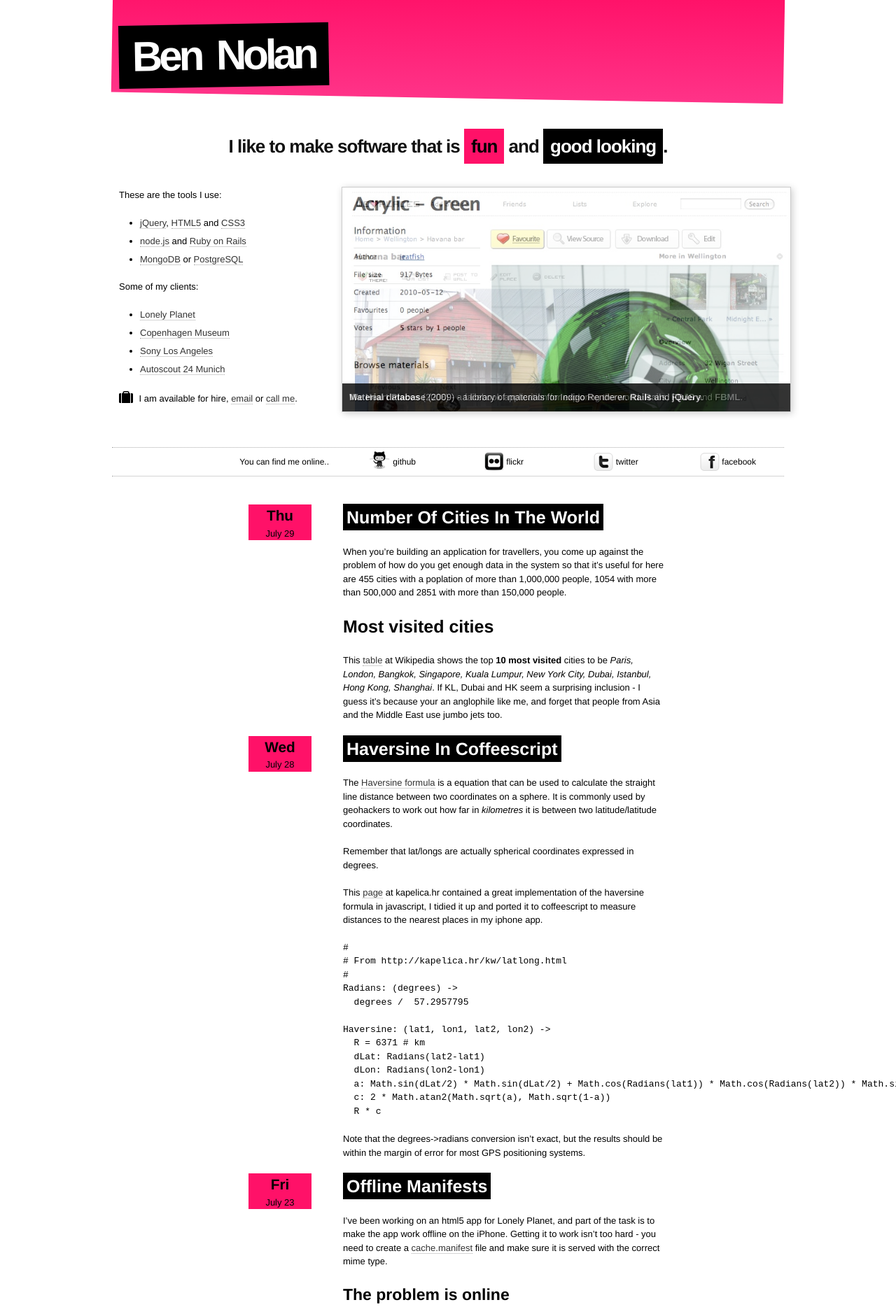
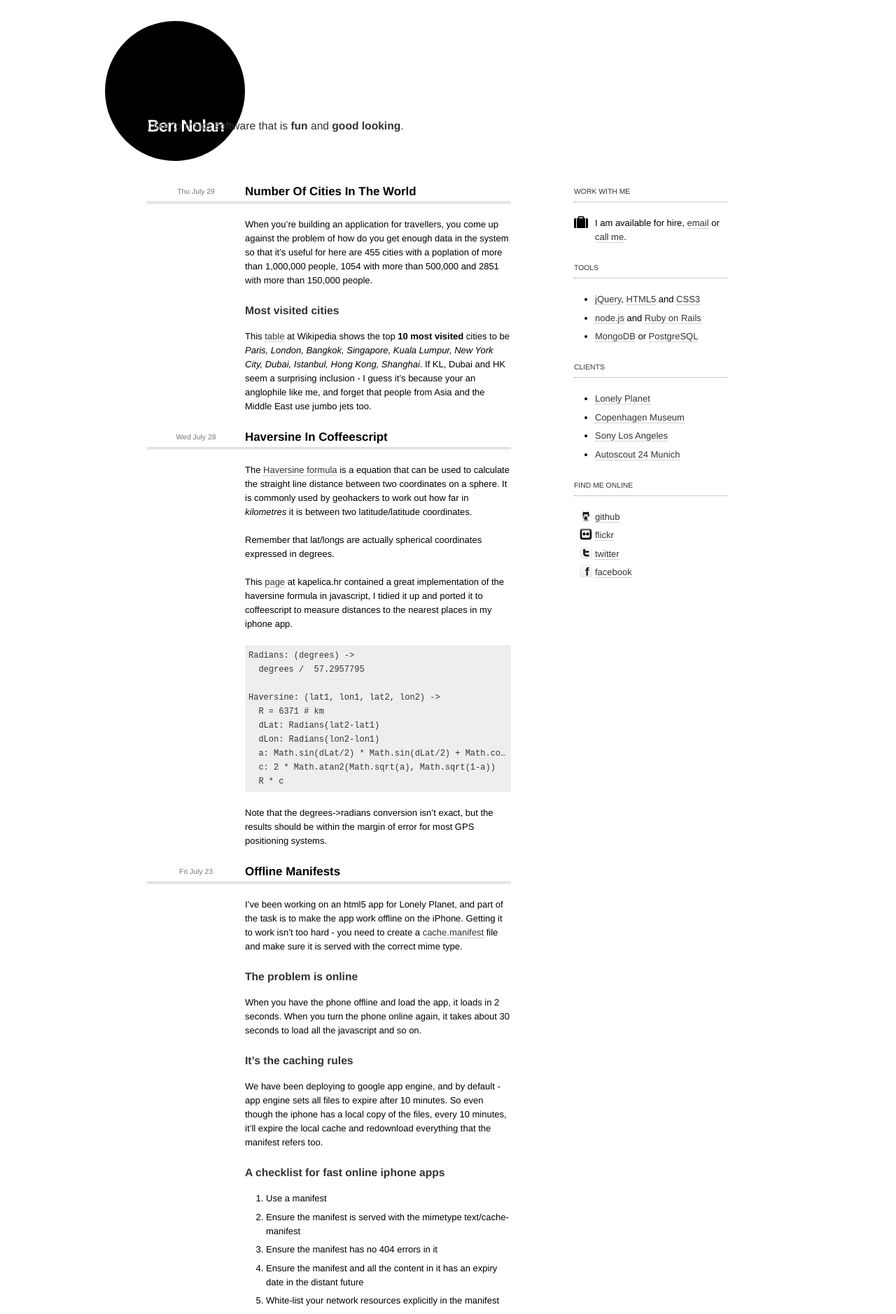
Before and after one commit to bnolan/bnolan.github.com, a Jekyll site: the page built from index.md, in a window 1280 px wide. Shown: the top 1878 px of the page at 70% size. Built offline with Jekyll 4.4.1, drawn with Linux system fonts in a browser that asks for light colours; nearby versions of some CDN libraries; some of the changed text lies outside the part shown.

Commit message:
* Fixes!

```diff
--- a/_layouts/default.html
+++ b/_layouts/default.html
@@ -9,28 +9,6 @@
     <link rel="stylesheet" href="/stylesheets/text.css" />
     <link rel="stylesheet" href="/stylesheets/960.css" />
     <link rel="stylesheet" href="/stylesheets/ben.css" />
-
-    <!--link href="/stylesheets/screen.css" media="screen" rel="stylesheet" type="text/css" /-->
-    <script type="text/javascript" src="http://code.jquery.com/jquery-1.4.2.min.js"></script>
-    <script>
-      $(document).ready(function(){
-        var i = 1000,
-          rotate = function(){
-            var el = $($('div.slide')[i % 3]);
-
-            el.css({opacity : 0, 'z-index' : i}).show().delay(4000).animate({opacity : 1}, 1000);
-
-            setTimeout(function(){
-              rotate();
-            }, 5000);
-
-            i++;
-          };
-
-        rotate();
-      });
-    </script>
-
   </head>
   <body>
     <div class="container_12">
@@ -38,11 +16,9 @@
 
         <div class="heading">
           <h1>
-            <a href="/">Ben <b>Nolan</b></a>
+            <a href="/">Ben Nolan</a>
           </h1>
         </div>
-
-
       </div>
 
       <div class="clear"></div>
@@ -51,87 +27,18 @@
         <span>I like to make software that is <em>fun</em> and <em>good looking</em>.</span>
       </h2>
 
-      <div class="grid_4">
-
-        <p>
-          These are the tools I use:
-        </p>
-
-        <ul>
-          <li><a href="http://jquery.com/">jQuery</a>, <a href="http://www.w3.org/TR/html5/">HTML5</a> and <a href="http://www.w3.org/Style/CSS/current-work">CSS3</a></li>
-          <li><a href="http://nodejs.org/">node.js</a> and <a href="http://rubyonrails.org/">Ruby on Rails</a></li>
-          <li><a href="http://www.mongodb.org/">MongoDB</a> or <a href="http://www.postgresql.org/">PostgreSQL</a></li>
-        </ul>
-
-        <p>
-          Some of my clients:
-        </p>
-
-        <ul>
-          <li><a href="http://www.lonelyplanet.com/">Lonely Planet</a></li>
-          <li><a href="http://www.copenhagen.dk/dk/">Copenhagen Museum</a></li>
-          <li><a href="http://www.sony.net/Fun/design/profile/globallocations/losangeles.html">Sony Los Angeles</a></li>
-          <li><a href="http://www.autoscout24.de/">Autoscout 24 Munich</a></li>
-        </ul>
-
-        <p>
-          <img src="/images/37-suitcase.png" width="20" style="position: relative; top: 2px; padding-right: 5px"/> I am available for hire,
-          <a href="mailto:bnolan@gmail.com">email</a> or <a href="callto:bennolan">call me</a>.
-        </p>
-
-      </div>
-
-      <div class="grid_8">
-        <div class="slideshow">
-          <div class="slide">
-            <img src="/images/slide-hutch.jpg" />
-            <div class="description">
-              <b>Hutch</b> (2010) - a multiplayer browser based game. <b>Node.js</b>, <b>Websockets</b> and <b>HTML5</b>.
-            </div>
-          </div>
-
-          <div class="slide">
-            <img src="/images/slide-matdb.jpg" />
-            <div class="description">
-              <b>Material database</b> (2009) - a library of materials for Indigo Renderer. <b>Rails</b> and <b>jQuery</b>.
-            </div>
-          </div>
-
-          <div class="slide">
-            <img src="/images/slide-whp.jpg" />
-            <div class="description">
-              <b>We Heart Places</b> (2008) - a facebook application for exploring the world. <b>Rails</b>, <b>FBJS</b> and <b>FBML</b>.
-            </div>
-          </div>
-        </div>
-      </div>
-
-      <div class="clear"></div>
-
-      <div class="gridlinks">
-        <div class="grid_4" style="text-align: right">
-          You can find me online..
-        </div>
-        <div class="grid_2"><a href="http://github.com/bnolan/"><img src="/images/github.png" /> github</a></div>
-        <div class="grid_2"><a href="http://flickr.com/photos/benn"><img src="/images/flickr.png" /> flickr</a></div>
-        <div class="grid_2"><a href="http://twitter.com/bnolan"><img src="/images/twitter.png" /> twitter</a></div>
-        <div class="grid_2"><a href="http://www.facebook.com/bennolan"><img src="/images/facebook.png" /> facebook</a></div>
-
-        <div class="clear"></div>
-      </div>
-
-      <div>
+      <div class="grid_8" style="padding-left: 10px">
 
         {% for post in site.posts limit:5 %}
-          <div class="grid_2 prefix_2">
+          <div class="grid_2">
             <div class="metadate">
-              <b>{{ post.date | date: "%a" }}</b><br />
+              {{ post.date | date: "%a" }}
               {{ post.date | date: "%B %d" }}
               </div>
           </div>
 
-          <div class="grid_6">
-            <h1 class="title"><a href="{{ post.url }}">{{ post.title }}</a></<h1 id=""></h1>
+          <div class="grid_5 post">
+            <h3 class="title"><a href="{{ post.url }}">{{ post.title }}</a></<h1 id=""></h1>
             {{ post.content }}
           </div>
 
@@ -142,6 +49,51 @@
 
       </div>
 
+      <div class="grid_3 sidebar">
+
+        <h2>
+          Work with me
+        </h2>
+
+        <p>
+          <img src="/images/37-suitcase.png" width="20" style="float: left; padding: 0 10px 40px 0"/> I am available for hire,
+          <a href="mailto:bnolan@gmail.com">email</a> or <a href="callto:bennolan">call me</a>.
+        </p>
+
+        <h2>
+          Tools
+        </h2>
+
+        <ul>
+          <li><a href="http://jquery.com/">jQuery</a>, <a href="http://www.w3.org/TR/html5/">HTML5</a> and <a href="http://www.w3.org/Style/CSS/current-work">CSS3</a></li>
+          <li><a href="http://nodejs.org/">node.js</a> and <a href="http://rubyonrails.org/">Ruby on Rails</a></li>
+          <li><a href="http://www.mongodb.org/">MongoDB</a> or <a href="http://www.postgresql.org/">PostgreSQL</a></li>
+        </ul>
+
+        <h2>
+          Clients
+        </h2>
+
+        <ul>
+          <li><a href="http://www.lonelyplanet.com/">Lonely Planet</a></li>
+          <li><a href="http://www.copenhagen.dk/dk/">Copenhagen Museum</a></li>
+          <li><a href="http://www.sony.net/Fun/design/profile/globallocations/losangeles.html">Sony Los Angeles</a></li>
+          <li><a href="http://www.autoscout24.de/">Autoscout 24 Munich</a></li>
+        </ul>
+
+        <h2>
+          Find me online
+        </h2>
+
+        <ul class="findmeonline">
+          <li><a href="http://github.com/bnolan/"><img src="/images/github.png" /> github</a></li>
+          <li><a href="http://flickr.com/photos/benn"><img src="/images/flickr.png" /> flickr</a></li>
+          <li><a href="http://twitter.com/bnolan"><img src="/images/twitter.png" /> twitter</a></li>
+          <li><a href="http://www.facebook.com/bennolan"><img src="/images/facebook.png" /> facebook</a></li>
+        </ul>
+
+      </div>
+
       <div class="push"></div>
     </div>
 
--- a/_posts/2010-07-28-haversine-in-coffeescript.md
+++ b/_posts/2010-07-28-haversine-in-coffeescript.md
@@ -4,9 +4,6 @@
 
 This [page](http://kapelica.hr/kw/latlong.html) at kapelica.hr contained a great implementation of the haversine formula in javascript, I tidied it up and ported it to coffeescript to measure distances to the nearest places in my iphone app.
 
-    #
-    # From http://kapelica.hr/kw/latlong.html
-    #
     Radians: (degrees) ->
       degrees /  57.2957795
 
--- a/stylesheets/ben.css
+++ b/stylesheets/ben.css
@@ -1,10 +1,8 @@
+body{
+  line-height: 20px;
+}
+
 .heading {
-	background: #FF1168;
-	background: -webkit-gradient(linear, left top, left bottom, from(#FF1168), to(#FF3388));
-	position: relative;
-  -webkit-transform: rotate(1deg);
-	-moz-transform: rotate(1deg);
-	top: -10px;
 }
 
 a img{
@@ -26,49 +24,52 @@
 li{
 	margin-bottom: 0.5em;
 }
+.heading{
+  margin-top: 30px;
+  margin-bottom: 30px;
+}
+
 .heading h1{
 	margin: 0;
 	padding: 50px 0 10px 0
+	line-height: 200px;
+	height: 200px;
+	width: 200px;
+	position: relative;
+	left: -10px;
+	background: black;
+	-webkit-border-radius: 100px;
+	display: block;
 }
 
 .heading h1 a{
 	color: white;
-	background: black;
 	text-decoration: none;
-	font-size: 60px;
-	letter-spacing: -5px;
-	word-spacing: 10px;
-	margin: 0;
-	padding: 0;
-  -webkit-transform: rotate(-2deg);
-	-moz-transform: rotate(-2deg);
+	font-size: 24px;
+	letter-spacing: -1px;
+	position: absolute;
 	border: none;
-	position: relative;
-	left: 10px;
-	display: block;
-	width: 5em;
-	text-align: center;
+	bottom: 40px;
+	right: 30px;
 }
 
 h2.subtitle{
+  position: absolute;
+  top: 130px;
+  left: 210px;
 	margin: 40px 0;
-	font-size: 2em;
-	font-weight: bold;
-	color: #111;
-	letter-spacing: -1px;
+	font-size: 1.2em;
+	font-weight: normal;
+	color: #333;
 	text-align: center;
 }
 
 h2.subtitle em{
-	padding: 10px;
 	font-style: normal;
-	background: #FF1168;
-	color: black;
+	font-weight: bold;
 }
 
 h2.subtitle em:nth-child(2){
-	background: black;
-	color: white;
 }
 
 .gridlinks{
@@ -96,13 +97,6 @@
 .gridlinks div:nth-child(odd) a:hover{ background: black; color: white; }
 
 
-.metadate{
-	text-align: center;
-	width: 90px;
-	margin: 0 auto;
-	color: black;
-	background: #FF1168;
-}
 .metadate b{
 	font-size: 1.6em;
 }
@@ -148,3 +142,71 @@
 	color: white;
 
 }
+
+
+.sidebar h2{
+	font-family: 'helvetica neue', Verdana, Sans-Serif;
+	font-size: 0.8em;
+	font-weight: bold;
+	text-transform: uppercase;
+	border-bottom: 1px dotted #999;
+	color: #333;
+	font-weight: normal;
+	line-height: 28px;
+}
+
+
+.metadate{
+  border-bottom: 3px double #ccc;
+  text-align: center;
+  font-size: 0.8em;
+  color: #777;
+  display: block;
+  line-height: 28px;
+  position: relative;
+  left: 20px;
+}
+
+h3.title{
+  line-height: 28px;
+  border-bottom: 3px double #ccc;
+  background: none;
+  font-size: 1.3em;
+}
+h3.title a{
+  border: none;
+  color: black;
+}
+
+
+
+pre{
+  max-width: 100%;
+  overflow: hidden;
+  text-overflow: ellipsis;
+  display: block;
+  font-size: 12px;
+  font-family: 'courier new', fixed;
+  line-height: 20px;
+  background: white;
+  padding: 5px;
+  color: #333;
+  background: #eee;
+}
+
+.post h2, .post h1{
+  font-size: 1.2em;
+  color: #333;
+  line-height: 25px;
+  margin-bottom: 15px;
+
+}
+
+.findmeonline li{
+  position: relative;
+}
+.findmeonline img{
+  position: absolute;
+  left: -22px;
+  width: 18px;
+}
```
Also changed, not shown: stylesheet.css (+5 -5 lines), 3 other files.
